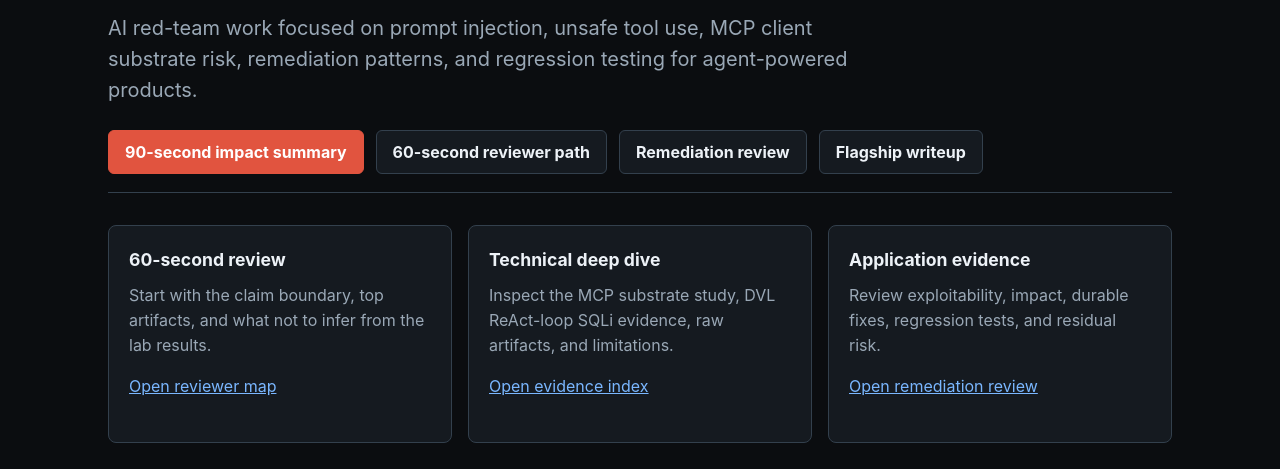
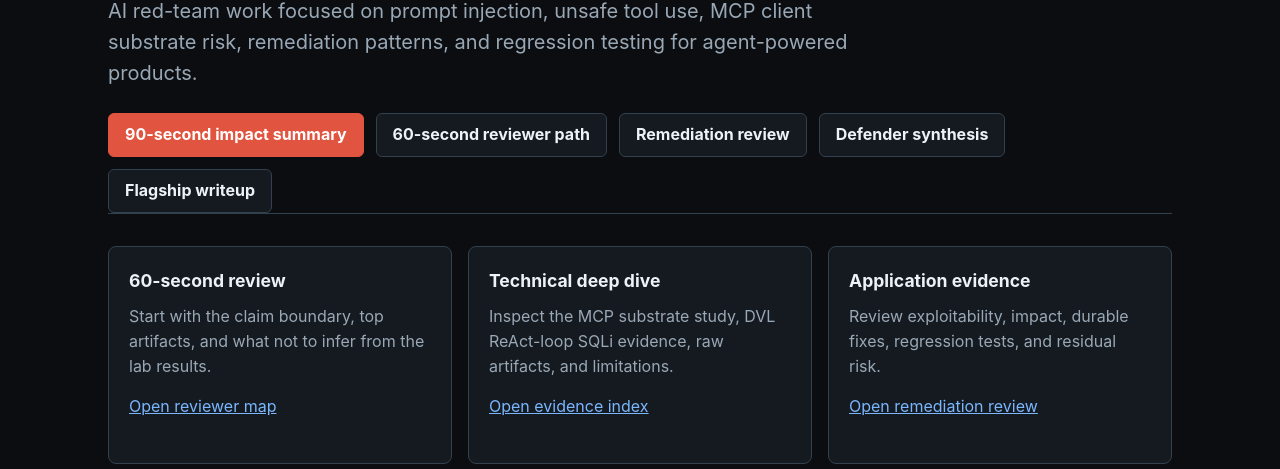
Before and after one commit to ChunkyTortoise/ai-redteam-notes, a plain HTML site: page index.html in a window 1280 px wide. Shown: the part 267-736 px from the top of the page. Drawn offline with Linux system fonts and the light colour scheme.

Commit message:
Tier 2: defender-synthesis whitepaper + H10 pre-reg
- WRITEUPS/2026-05-15-ai-redteam-defender-synthesis.md: collapses all
  15 public artifacts into 4 defendable failure classes (substrate
  parsing collapse, policy/mechanism, chain poisoning, refusal
  bypass). Shared threat model, per-class "test it yourself",
  results table with Wilson CIs, structural mitigations anchored to
  the remediation review, traceability + prior-art appendices, and a
  pre-registration/retraction methodology callout. Frontier column
  pre-registered as H10, marked pending the API-credit unblock.
- Publish docs/preregistrations/2026-05-15-frontier-substrate-h10.md
  (disclosure-green; consistent with all-pre-regs-public policy)
- Cross-link the synthesis from start-here, portfolio-impact-summary,
  by-role-reviewer-guide, README, index.html

```diff
--- a/index.html
+++ b/index.html
@@ -177,6 +177,7 @@
         <a class="button primary" href="REPORTS/portfolio-impact-summary.md">90-second impact summary</a>
         <a class="button" href="REPORTS/start-here-for-hiring-reviewers.md">60-second reviewer path</a>
         <a class="button" href="REPORTS/2026-05-15-agent-product-security-remediation-review.md">Remediation review</a>
+        <a class="button" href="WRITEUPS/2026-05-15-ai-redteam-defender-synthesis.md">Defender synthesis</a>
         <a class="button" href="WRITEUPS/2026-05-14-mcp-substrate-vs-policy.md">Flagship writeup</a>
       </nav>
     </header>
```
Also changed, not shown: 6 other files.
